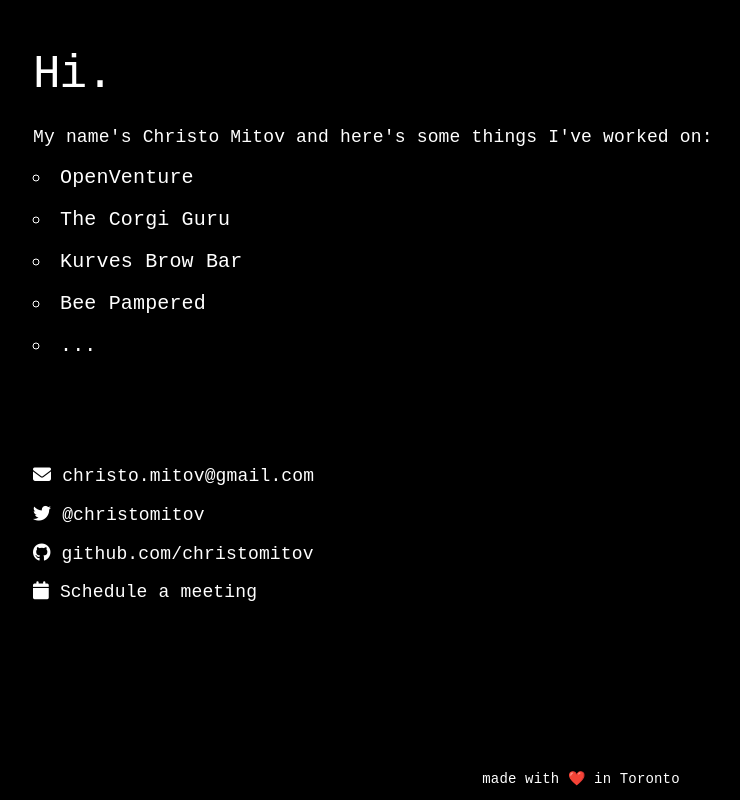
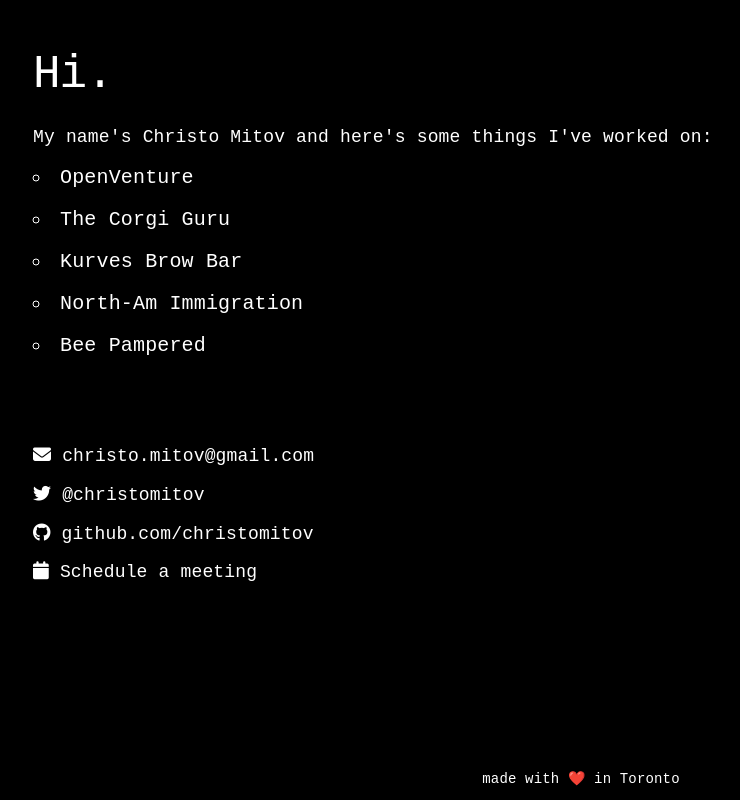
Before and after one commit to christomitov/christomitov.github.io, a plain HTML site: page index.html in a window 1280 px wide. Shown: the whole page, without its empty margins (67-807 px from the left). Drawn offline with nearby package versions, Linux system fonts and the light colour scheme.

Commit message:
add north-am

```diff
--- a/index.html
+++ b/index.html
@@ -21,12 +21,13 @@ p {
         <li><a href="https://openventure.io" target="_blank">OpenVenture</a></li>
         <li><a href="https://thecorgiguru.com" target="_blank">The Corgi Guru</a></li>
         <li><a href="https://kurvesbrowbar.com" target="_blank">Kurves Brow Bar</a></li>
+        <li><a href="https://north-am.ca" target="_blank">North-Am
+            Immigration</a></li>
         <li><a href="https://shopbeepampered.com" target="_blank">Bee
             Pampered</a></li>
-        <li>...</li>
       </ul>
 
-      <div style="margin-top:10rem">
+      <div style="margin-top:8rem">
         <p><i class="fa-solid fa-envelope"></i><a href="mailto:christo.mitov@gmail.com">&nbsp;christo.mitov@gmail.com</a></p>
         <p><i class="fa-brands fa-twitter"></i><a
           href="https://twitter.com/christomitov" target="_blank">&nbsp;@christomitov</a></p>
```
